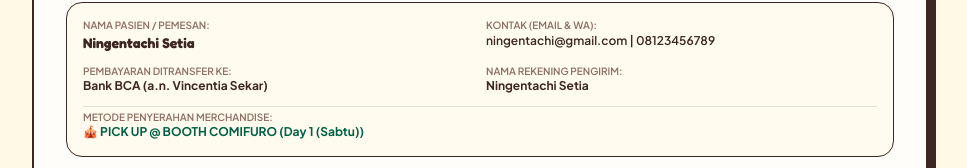
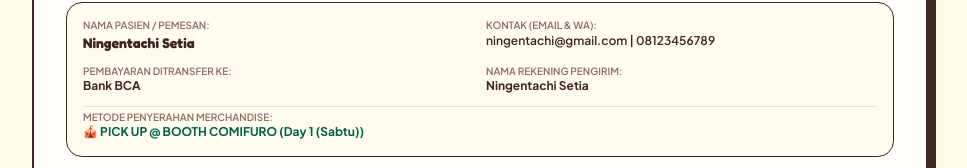
Before and after one commit to mikaelaldy/halu-lagi-kh, a React (Vite) app: page /thank-you in a window 1280 px wide. Shown: the part 1127-1295 px from the top of the page, without its empty margins (160-1127 px from the left). Built offline with nearby package versions, Linux system fonts and the light colour scheme.

Commit message:
feat: implement PrescriptionReceipt component and add initial structure for Checkout page

```diff
--- a/src/components/PrescriptionReceipt.tsx
+++ b/src/components/PrescriptionReceipt.tsx
@@ -100,7 +100,7 @@ export const PrescriptionReceipt: React.FC<PrescriptionReceiptProps> = ({ order
           <div>
             <span className="text-[#8D6E63] block text-[10px]">PEMBAYARAN DITRANSFER KE:</span>
             <span className="font-bold text-[#3E2723]">
-              Bank {order.customerInfo.targetBank || 'BCA'} (a.n. Vincentia Sekar)
+              Bank {order.customerInfo.targetBank || 'BCA'}
             </span>
           </div>
 
--- a/src/pages/Checkout.tsx
+++ b/src/pages/Checkout.tsx
@@ -547,7 +547,7 @@ export const Checkout: React.FC = () => {
                         onChange={handleInputChange}
                         className="hidden"
                       />
-                      <span>Bank BCA (Sekar)</span>
+                      <span>Bank BCA</span>
                     </label>
 
                     <label
@@ -565,7 +565,7 @@ export const Checkout: React.FC = () => {
                         onChange={handleInputChange}
                         className="hidden"
                       />
-                      <span>Bank Mandiri (Sekar)</span>
+                      <span>Bank Mandiri</span>
                     </label>
                   </div>
                 </div>
@@ -580,7 +580,7 @@ export const Checkout: React.FC = () => {
                     name="senderAccountName"
                     value={customerInfo.senderAccountName}
                     onChange={handleInputChange}
-                    placeholder="Contoh: Budi Santoso / Akun GoPay Sekar"
+                    placeholder="Contoh: Budi Santoso / Akun GoPay"
                     required
                     className="w-full bg-white border-2 border-[#3E2723] p-3 rounded-2xl font-semibold text-[#3E2723] focus:ring-2 focus:ring-[#F6C358] outline-none text-sm"
                   />
```
